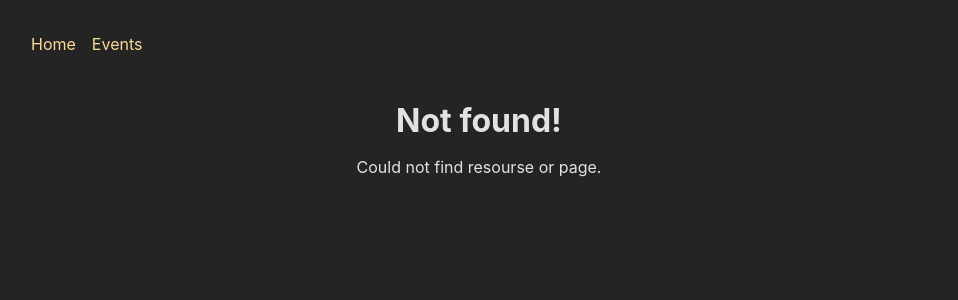
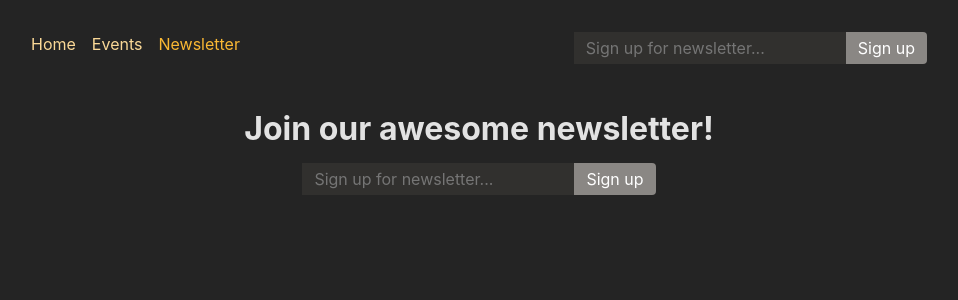
Before and after one commit to chewho/react-routing-practice, a React (Create React App) app in the folder frontend/: page /newsletter in a window 1280 px wide. Before the commit this address had no page. Shown: the top 300 px of the page, without its empty margins (161-1119 px from the left). Built offline with nearby package versions, Linux system fonts and the light colour scheme.

Commit message:
feat: add signup page

```diff
--- a/frontend/src/App.js
+++ b/frontend/src/App.js
@@ -1,18 +1,19 @@
 import { RouterProvider, createBrowserRouter } from "react-router-dom";
 
-import { HomePage } from "./Pages/Home";
-import { EventsPage, loader as eventsLoader } from "./Pages/Events";
+import { EditEventPage } from "./pages/EditEvent";
+import { ErrorPage } from "./pages/Error";
 import {
-  EventsDetailPage,
+  EventDetailPage,
   loader as eventDetailLoader,
   action as deleteEventAction,
-} from "./Pages/EventsDetail";
-import { NewEventPage } from "./Pages/NewEvent";
-import { EditEventPage } from "./Pages/EditEvent";
-import { RootLayout } from "./Pages/Root";
-import { EventsRootLayout } from "./Pages/EventsRoot";
-import { ErrorPage } from "./Pages/Error";
+} from "./pages/EventDetail";
+import { EventsPage, loader as eventsLoader } from "./pages/Events";
+import { EventsRootLayout } from "./pages/EventsRoot";
+import { HomePage } from "./pages/Home";
+import { NewEventPage } from "./pages/NewEvent";
+import { RootLayout } from "./pages/Root";
 import { action as manipulateEventAction } from "./components/EventForm";
+import NewsletterPage, { action as newsletterAction } from "./pages/Newsletter";
 
 const router = createBrowserRouter([
   {
@@ -37,7 +38,7 @@
             children: [
               {
                 index: true,
-                element: <EventsDetailPage />,
+                element: <EventDetailPage />,
                 action: deleteEventAction,
               },
               {
@@ -54,6 +55,11 @@
           },
         ],
       },
+      {
+        path: "newsletter",
+        element: <NewsletterPage />,
+        action: newsletterAction,
+      },
     ],
   },
 ]);
--- a/frontend/src/Pages/EventsDetail.js
+++ b/frontend/src/Pages/EventDetail.js
@@ -3,7 +3,7 @@
 
 import EventItem from "../components/EventItem";
 
-export const EventsDetailPage = () => {
+export const EventDetailPage = () => {
   const data = useRouteLoaderData("event-detail");
 
   return <EventItem event={data.event} />;
--- /dev/null
+++ b/frontend/src/Pages/Newsletter.js
@@ -0,0 +1,21 @@
+import NewsletterSignup from "../components/NewsletterSignup";
+import PageContent from "../components/PageContent";
+
+function NewsletterPage() {
+  return (
+    <PageContent title="Join our awesome newsletter!">
+      <NewsletterSignup />
+    </PageContent>
+  );
+}
+
+export default NewsletterPage;
+
+export async function action({ request }) {
+  const data = await request.formData();
+  const email = data.get("email");
+
+  // send to backend newsletter server ...
+  console.log(email);
+  return { message: "Signup successful!" };
+}
--- a/frontend/src/components/MainNavigation.js
+++ b/frontend/src/components/MainNavigation.js
@@ -1,6 +1,7 @@
 import { NavLink } from "react-router-dom";
 
 import classes from "./MainNavigation.module.css";
+import NewsletterSignup from "./NewsletterSignup";
 
 function MainNavigation() {
   return (
@@ -26,8 +27,18 @@
               Events
             </NavLink>
           </li>
+          <li>
+            <NavLink
+              to="/newsletter"
+              className={({ isActive }) =>
+                isActive ? classes.active : undefined
+              }>
+              Newsletter
+            </NavLink>
+          </li>
         </ul>
       </nav>
+      <NewsletterSignup />
     </header>
   );
 }
--- /dev/null
+++ b/frontend/src/components/NewsletterSignup.js
@@ -0,0 +1,31 @@
+import { useFetcher } from "react-router-dom";
+
+import classes from "./NewsletterSignup.module.css";
+import { useEffect } from "react";
+
+function NewsletterSignup() {
+  const fetcher = useFetcher();
+  const { data, state } = fetcher;
+
+  useEffect(() => {
+    if (state === "idle" && data && data.message) {
+      window.alert(data.message);
+    }
+  }, [data, state]);
+
+  return (
+    <fetcher.Form
+      method="post"
+      action="/newsletter"
+      className={classes.newsletter}>
+      <input
+        type="email"
+        placeholder="Sign up for newsletter..."
+        aria-label="Sign up for newsletter"
+      />
+      <button>Sign up</button>
+    </fetcher.Form>
+  );
+}
+
+export default NewsletterSignup;
--- /dev/null
+++ b/frontend/src/components/NewsletterSignup.module.css
@@ -0,0 +1,21 @@
+.newsletter input,
+.newsletter button {
+  font: inherit;
+  padding: 0.25rem 0.75rem;
+  border-radius: 0;
+  border: none;
+  background-color: var(--color-gray-800);
+  color: white;
+}
+
+.newsletter button {
+  border-top-right-radius: 4px;
+  border-bottom-right-radius: 4px;
+  cursor: pointer;
+  background-color: var(--color-gray-500);
+}
+
+.newsletter button:hover {
+  background-color: var(--color-primary-300);
+  color: var(--color-gray-800);
+}
```
